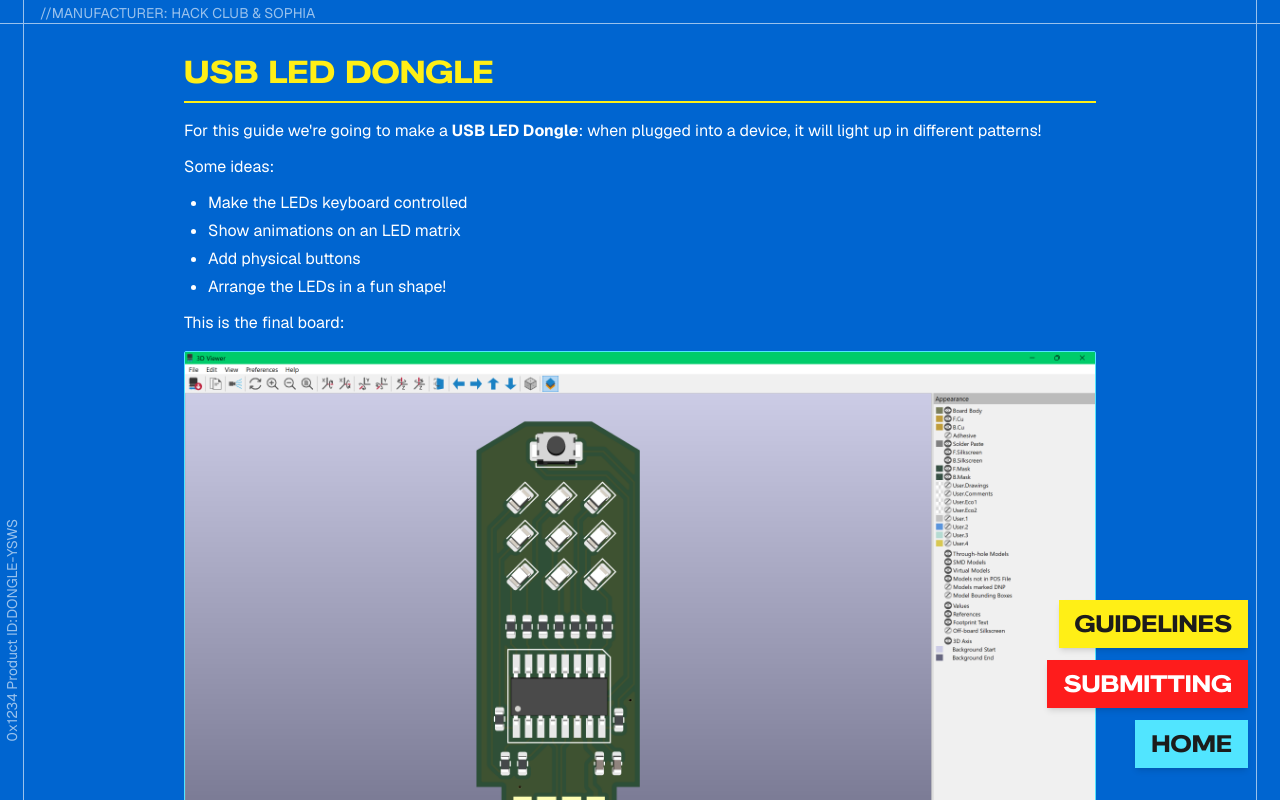
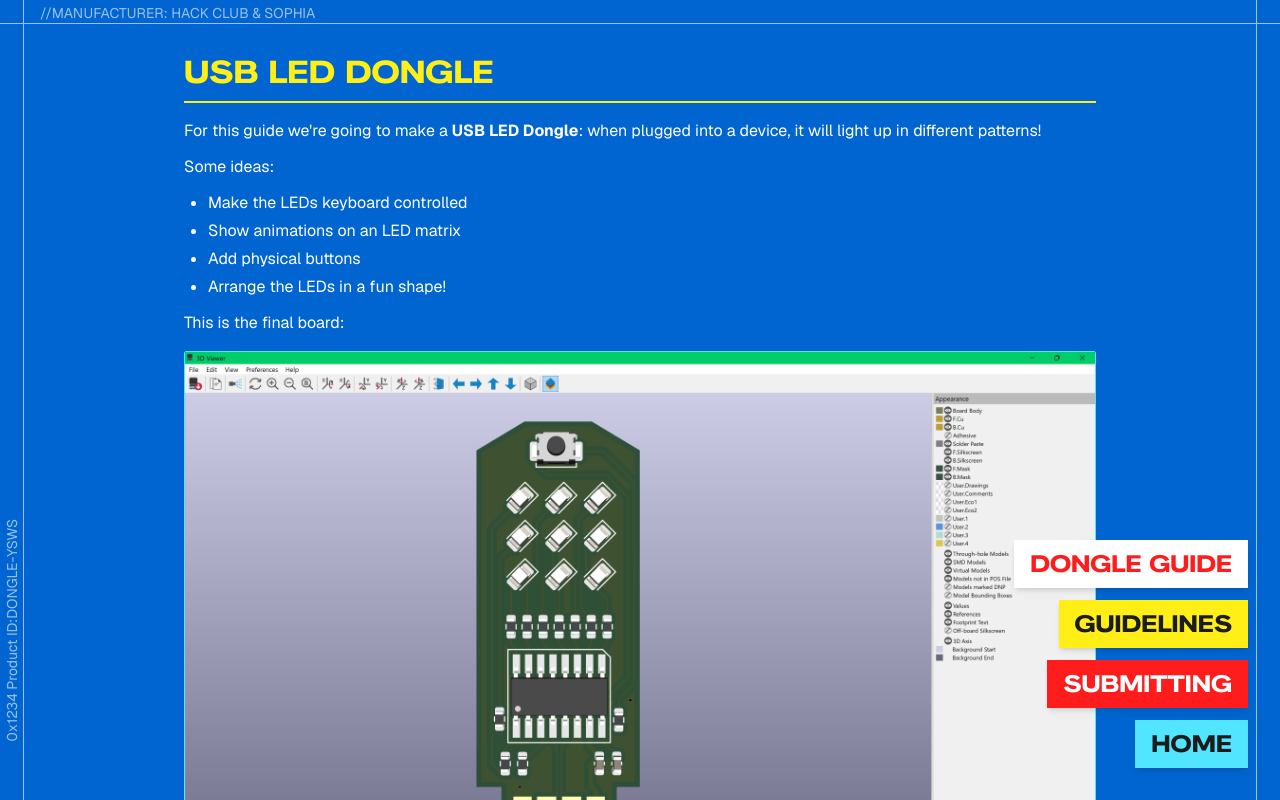
Before and after one commit to sophiayduan/dongle, a SvelteKit app: page /guide in a window 1280 px wide. Shown: the top 800 px of the page. Built offline with nearby package versions, Linux system fonts and the light colour scheme.

Commit message:
add guide to nav

```diff
--- a/src/routes/guide/+page.svelte
+++ b/src/routes/guide/+page.svelte
@@ -7,10 +7,12 @@
 
 <main class="w-screen h-full flex flex-col gap-4 relative">
     <div class="fixed w-fit h-fit right-0 bottom-0 sm:right-2 sm:bottom-2 flex flex-col items-end font-bold font-hk rounded-xs text-2xl p-6  gap-3">
+        <a href="/guide" target="" class="mt-auto w-fit bg-white text-red  px-4 py-2 text-2xl hover:bg-black transition-all duration-300 h-fit shadow-md">DONGLE GUIDE</a>
         <a href="/project-guidelines" target="" class="mt-auto w-fit bg-yellow text-black  px-4 py-2 text-2xl hover:bg-red transition-all duration-300 h-fit shadow-md">GUIDELINES</a>
         <a href="/submission-reqs" target="" class="w-fit bg-red text-white  px-4 py-2 text-2xl hover:bg-black transition-all duration-300 h-fit shadow-md">SUBMITTING</a>
         <a href="/" target="" class="w-fit bg-light-blue text-black  px-4 py-2 text-2xl hover:bg-red transition-all duration-300 h-fit shadow-md">HOME</a>
     </div>
+
 
 
 
--- a/src/routes/project-guidelines/+page.svelte
+++ b/src/routes/project-guidelines/+page.svelte
@@ -7,11 +7,12 @@
 
 <main class="w-screen h-full flex flex-col gap-4 relative">
     <div class="fixed w-fit h-fit right-0 bottom-0 sm:right-2 sm:bottom-2 flex flex-col items-end font-bold font-hk rounded-xs text-2xl p-6  gap-3">
+        <a href="/guide" target="" class="mt-auto w-fit bg-white text-red  px-4 py-2 text-2xl hover:bg-black transition-all duration-300 h-fit shadow-md">DONGLE GUIDE</a>
         <a href="/project-guidelines" target="" class="mt-auto w-fit bg-yellow text-black  px-4 py-2 text-2xl hover:bg-red transition-all duration-300 h-fit shadow-md">GUIDELINES</a>
         <a href="/submission-reqs" target="" class="w-fit bg-red text-white  px-4 py-2 text-2xl hover:bg-black transition-all duration-300 h-fit shadow-md">SUBMITTING</a>
         <a href="/" target="" class="w-fit bg-light-blue text-black  px-4 py-2 text-2xl hover:bg-red transition-all duration-300 h-fit shadow-md">HOME</a>
+    </div>
 
-    </div>
 
 
 
--- a/src/routes/submission-reqs/+page.svelte
+++ b/src/routes/submission-reqs/+page.svelte
@@ -7,6 +7,7 @@
 
 <main class="w-screen h-full min-h-screen flex flex-col gap-4 relative">
     <div class="fixed w-fit h-fit right-0 bottom-0 sm:right-2 sm:bottom-2 flex flex-col items-end font-bold font-hk rounded-xs text-2xl p-6  gap-3">
+        <a href="/guide" target="" class="mt-auto w-fit bg-white text-red  px-4 py-2 text-2xl hover:bg-black transition-all duration-300 h-fit shadow-md">DONGLE GUIDE</a>
         <a href="/project-guidelines" target="" class="mt-auto w-fit bg-yellow text-black  px-4 py-2 text-2xl hover:bg-red transition-all duration-300 h-fit shadow-md">GUIDELINES</a>
         <a href="/submission-reqs" target="" class="w-fit bg-red text-white  px-4 py-2 text-2xl hover:bg-black transition-all duration-300 h-fit shadow-md">SUBMITTING</a>
         <a href="/" target="" class="w-fit bg-light-blue text-black  px-4 py-2 text-2xl hover:bg-red transition-all duration-300 h-fit shadow-md">HOME</a>
```
